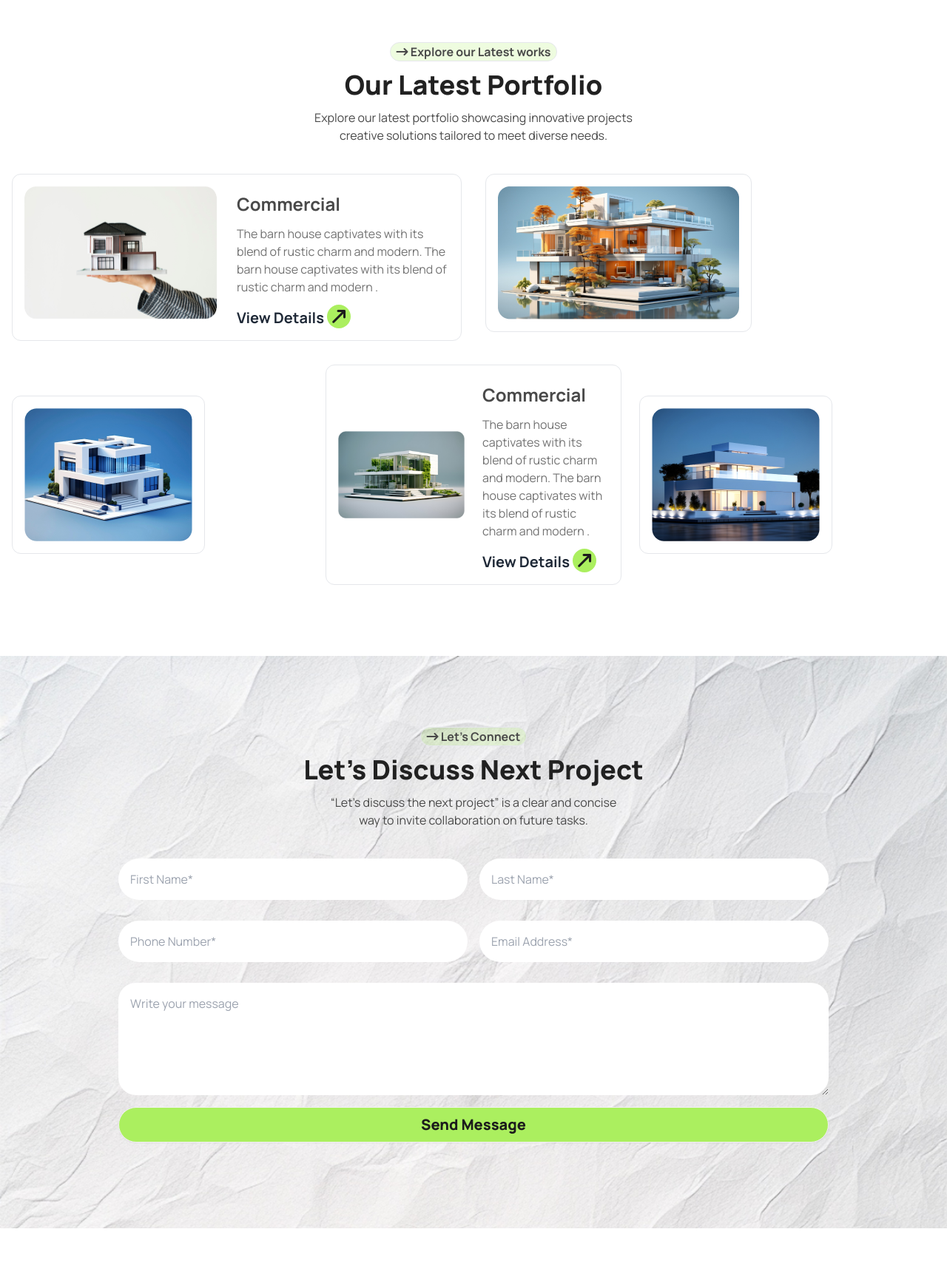
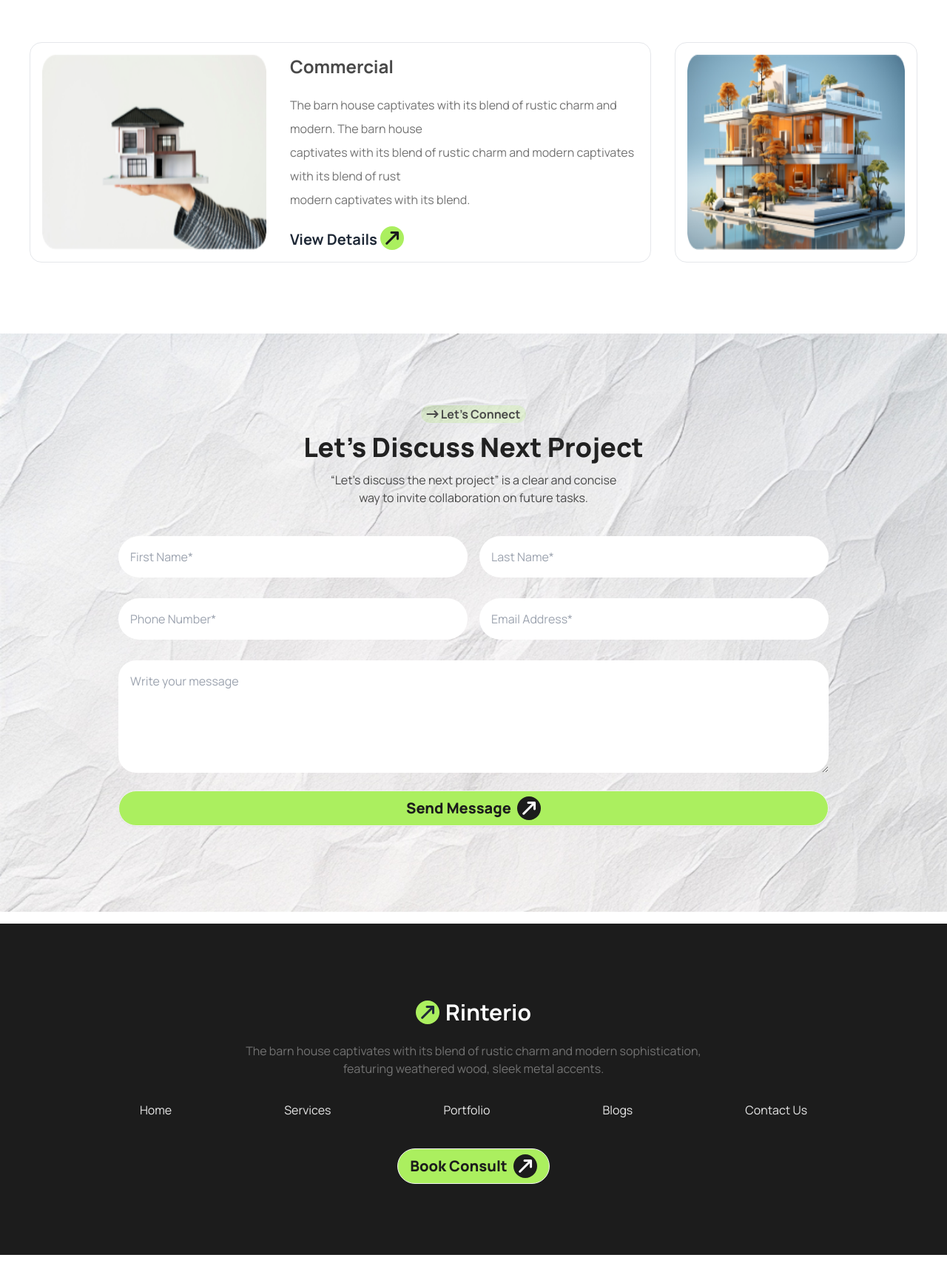
Before and after one commit to Ramkantodey/assignment---3, a plain HTML site: page index.html in a window 1280 px wide. Shown: the part 2320-4055 px from the top of the page at 74% size. After the commit the page ends 4017 px from the top, so only its background shows below. Drawn offline with nearby package versions, Linux system fonts and the light colour scheme.

Commit message:
added footer section

```diff
--- a/index.html
+++ b/index.html
@@ -298,46 +298,18 @@
       <!-- Our Works Process Section End -->
 
       <!-- Our Latest Portfolio Section Start -->
-      <section class="container mx-auto px-4">
-        <!-- Text -->
-        <div class="space-y-3 text-center">
-          <div
-            class="bg-[#ABEF5F33] border rounded-3xl inline-block px-2 mt-24"
-          >
-            <i class="fa-solid fa-arrow-right-long text-[#494949]"></i>
-            <a class="text-[#494949] font-bold" href="#"
-              >Explore our Latest works</a
-            >
-          </div>
-          <h1 class="text-[#212121] font-extrabold text-4xl">
-            Our Latest Portfolio
-          </h1>
-          <p class="text-[#494949]">
-            Explore our latest portfolio showcasing innovative projects
-            <br />creative solutions tailored to meet diverse needs.
-          </p>
-        </div>
-        <!-- card Part -->
-        <div class="my-10 space-y-8">
-          <div class="grid grid-cols-1 lg:grid-cols-2 gap-8">
-            <!-- card-1 -->
-            <div
-              class="grid grid-cols-1 rows lg:grid-cols-2 border p-4 rounded-xl"
-            >
-              <!-- card-1 img -->
-              <div>
-                <img src="./assets/img1.png" alt="" />
-              </div>
-              <!-- card-1 text -->
-              <div class="space-y-3 pt-2">
-                <h5 class="text-[#494949] font-bold text-2xl">Commercial</h5>
-                <p class="text-[#737373]">
-                  The barn house captivates with its blend of rustic charm and
-                  modern. The barn house captivates with its blend of rustic
-                  charm and modern .
-                </p>
+      <section class="my-24">
+        <div class="container mx-auto">
+          <div class="px-4 lg:px-10 ">
+            <!-- 1st row  -->
+            <div class="grid grid-cols-1 lg:grid-cols-10 space-y-4  lg:space-y-0 lg:space-x-8">
+              <div class="flex flex-col lg:flex-row col-span-7 gap-8 border p-4 rounded-2xl">
+                <div><img class="h-full w-full mr-5" src="./assets/img1.png" alt=""></div>
+                <div class="space-y-5">
+                  <h3 class="text-[#494949] text-2xl font-bold">Commercial</h3>
+                  <p class="text-[#737373] leading-8"> The barn house captivates with its blend  of rustic charm and modern.  The barn house <br> captivates  with its blend of rustic charm and modern captivates  with its blend of rust <br>modern captivates  with its blend. </p>
                   <button
-                  class="font-bold text-xl hover:border-[#ABEF5F] hover:text-[#ABEF5F]"
+            class="font-bold  bg-white items-center text-xl"
           >
             View Details
             <i
@@ -346,53 +318,21 @@
           </button>
                 </div>
               </div>
-            <!-- card 2 -->
-            <div>
-              <img
-                class="border p-4 rounded-xl"
-                src="./assets/img2.png"
-                alt=""
-              />
-            </div>
+
+                <div class="col-span-3">
+                  <img class="border p-4 rounded-2xl w-full h-full " src="./assets/img2.png" alt="">
                 </div>
 
-          <div
-            class="grid grid-cols-1 lg:grid-cols-3 justify-between items-center gap-6"
-          >
-            <img class="border p-4 rounded-xl" src="./assets/img3.png" alt="" />
-            <div
-              class="grid grid-cols-1 lg:grid-cols-2 border p-4 rounded-xl items-center gap-6"
-            >
-              <div>
-                <img src="./assets/img4.png" alt="" />
             </div>
-              <div>
-                <div class="space-y-3 pt-2">
-                  <h5 class="text-[#494949] font-bold text-2xl">Commercial</h5>
-                  <p class="text-[#737373]">
-                    The barn house captivates with its blend of rustic charm and
-                    modern. The barn house captivates with its blend of rustic
-                    charm and modern .
-                  </p>
-                  <button
-                    class="font-bold text-xl hover:border-[#ABEF5F] hover:text-[#ABEF5F]"
-                  >
-                    View Details
-                    <i
-                      class="fa-solid fa-arrow-right-long -rotate-45 text-2xl bg-[#ABEF5F] text-[#1C1C1C] rounded-full w-8 h-8"
-                    ></i>
-                  </button>
-                </div>
-              </div>
-            </div>
-            <img class="border p-4 rounded-xl" src="./assets/img5.png" alt="" />
+            <!-- 2nd row  -->
+            <div></div>
           </div>
         </div>
       </section>
       <!-- Our Latest Portfolio Section End -->
 
       <!-- Let’s Discuss Next Project Section Start -->
-      <section class="next-project my-24 px-4">
+      <section class="next-project mb-1 px-4">
         <div class="container mx-auto my-24">
           <!-- Text -->
           <div class="space-y-3 text-center">
@@ -406,18 +346,48 @@
               Let’s Discuss Next Project
             </h1>
             <p class="text-[#494949]">
-            “Let’s discuss the next project” is a clear and concise <br> way to
-            invite collaboration on future tasks.
+              “Let’s discuss the next project” is a clear and concise <br />
+              way to invite collaboration on future tasks.
             </p>
           </div>
-        <div class="grid grid-cols-1 lg:grid-cols-2 gap-4 lg:mx-36 mt-7">
-
-          <input class="mt-3 p-4 border-none outline-none rounded-full w-full" type="text" placeholder="First Name*">
-          <input class="mt-3 p-4 border-none outline-none rounded-full w-full" type="text" placeholder="Last Name*">
-          <input class="mt-3 p-4 border-none outline-none rounded-full w-full" type="text" placeholder="Phone Number*">
-          <input class="mt-3 p-4 border-none outline-none rounded-full " type="text" placeholder="Email Address*">
-          <textarea rows="5" class="mt-3 p-4 border-none outline-none rounded-3xl lg:col-span-2" name="" id="" placeholder="Write your message"></textarea>
-          <button class="btn rounded-full bg-[#ABEF5F] text-[#1C1C1C] font-extrabold text-xl lg:col-span-2 hover:bg-white hover:text-[#ABEF5F] hover:border hover:border-[#ABEF5F] ">Send Message</button>
+          <div
+            class="grid grid-cols-1 lg:grid-cols-2 gap-3 lg:gap-4 lg:mx-36 mt-7"
+          >
+            <input
+              class="mt-3 p-2 lg:p-4 border-none outline-none rounded-full w-full"
+              type="text"
+              placeholder="First Name*"
+            />
+            <input
+              class="mt-3 p-2 lg:p-4 border-none outline-none rounded-full w-full"
+              type="text"
+              placeholder="Last Name*"
+            />
+            <input
+              class="mt-3 p-2 lg:p-4 border-none outline-none rounded-full w-full"
+              type="text"
+              placeholder="Phone Number*"
+            />
+            <input
+              class="mt-3 p-2 lg:p-4 border-none outline-none rounded-full"
+              type="text"
+              placeholder="Email Address*"
+            />
+            <textarea
+              rows="5"
+              class="mt-3 p-2 lg:p-4 border-none outline-none rounded-3xl lg:col-span-2"
+              name=""
+              id=""
+              placeholder="Write your message"
+            ></textarea>
+            <button
+              class="btn mt-2 rounded-full bg-[#ABEF5F] text-[#1C1C1C] font-extrabold lg:text-xl lg:col-span-2 hover:bg-white hover:text-[#ABEF5F] hover:border hover:border-[#ABEF5F]"
+            >
+              Send Message
+              <i
+                class="fa-solid fa-arrow-right-long -rotate-45 text-2xl bg-[#1C1C1C] text-[#FFFFFF] rounded-full w-8 h-8"
+              ></i>
+            </button>
           </div>
         </div>
       </section>
@@ -426,7 +396,39 @@
     <!-- Main Part End -->
 
     <!-- Footer Section Start -->
-    <footer></footer>
-    <!-- Footer Section End -->
+    <footer class="mt-4 bg-[#1C1C1C]">
+      <div class="container mx-auto py-24 px-4 text-center">
+        <div class="flex justify-center">
+          <a class="btn btn-ghost text-3xl font-bold">
+            <i
+              class="fa-solid fa-arrow-right-long -rotate-45 text-2xl bg-[#ABEF5F] rounded-full w-8 h-8"
+            ></i>
+            <span class="text-white"> Rinterio</span>
+          </a>
+        </div>
+        <p class="text-[#737373] text-center mt-4">
+          The barn house captivates with its blend of rustic charm and modern
+          sophistication, <br />
+          featuring weathered wood, sleek metal accents.
+        </p>
+        <nav
+          class="flex flex-col lg:flex-row gap-6 lg:space-x-32 items-center justify-center my-8"
+        >
+          <a class="text-[#E9E9E9]" href="#">Home</a>
+          <a class="text-[#E9E9E9]" href="#">Services</a>
+          <a class="text-[#E9E9E9]" href="#">Portfolio</a>
+          <a class="text-[#E9E9E9]" href="#">Blogs</a>
+          <a class="text-[#E9E9E9]" href="#">Contact Us</a>
+        </nav>
+        <button
+          class="btn mt-2 rounded-full bg-[#ABEF5F] text-[#1C1C1C] font-extrabold lg:text-xl lg:col-span-2 hover:bg-white hover:text-[#ABEF5F] hover:border hover:border-[#ABEF5F]"
+        >
+          Book Consult
+          <i
+            class="fa-solid fa-arrow-right-long -rotate-45 text-2xl bg-[#1C1C1C] text-[#FFFFFF] rounded-full w-8 h-8"
+          ></i>
+        </button>
+      </div>
+    </footer>
   </body>
 </html>
```
Lines whose indentation alone changed are shown as unchanged.
